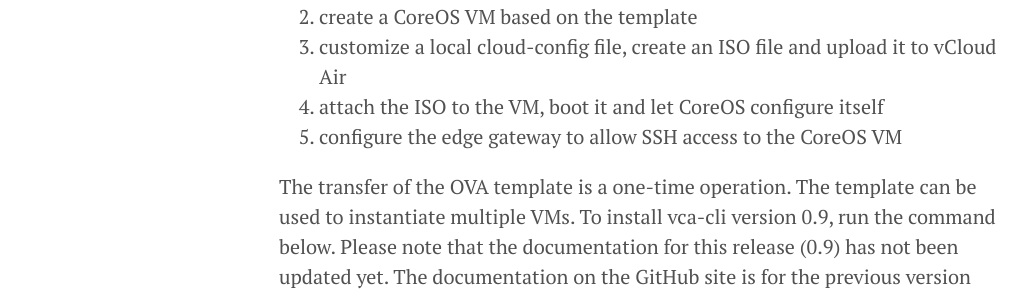
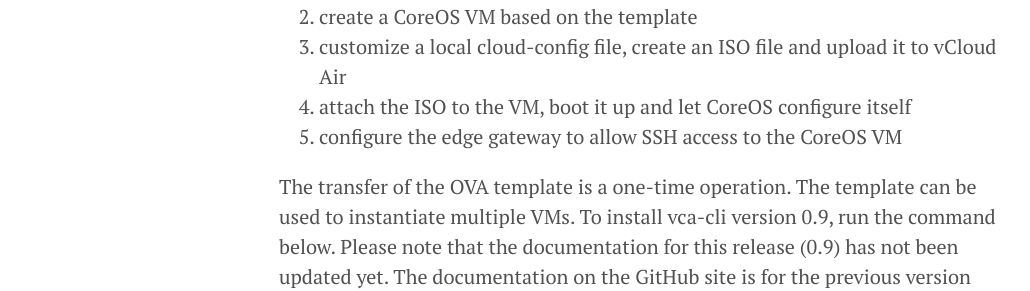
Before and after one commit to pacogomez/pacogomez.github.io, a Jekyll site: the page built from _posts/2015-02-04-using-coreos-on-vcloud-air-ondemand-cli.md, in a window 1280 px wide and 900 px high, scrolled down 503 px. Shown: the part 167-458 px from the top of the window, without its empty margins (1-1031 px from the left). Built offline with Jekyll 4.4.1, drawn with Linux system fonts in a browser that asks for light colours; nearby versions of some CDN libraries; Markdown is read by kramdown in place of the engine named in the settings; comment, search, counter and statistics services are not loaded.

```diff
--- a/_posts/2015-02-04-using-coreos-on-vcloud-air-ondemand-cli.md
+++ b/_posts/2015-02-04-using-coreos-on-vcloud-air-ondemand-cli.md
@@ -18,7 +18,7 @@ In a nutshell, the process consists of the following steps:
 1. download the CoreOS OVA to the local computer and upload it to vCloud Air as a template
 2. create a CoreOS VM based on the template
 3. customize a local cloud-config file, create an ISO file and upload it to vCloud Air
-4. attach the ISO to the VM, boot it and let CoreOS configure itself
+4. attach the ISO to the VM, boot it up and let CoreOS configure itself
 5. configure the edge gateway to allow SSH access to the CoreOS VM
 
 The transfer of the OVA template is a one-time operation. The template can be used to instantiate multiple VMs. To install vca-cli version 0.9, run the command below. Please note that the documentation for this release (0.9) has not been updated yet. The documentation on the GitHub site is for the previous version (0.5).
```
